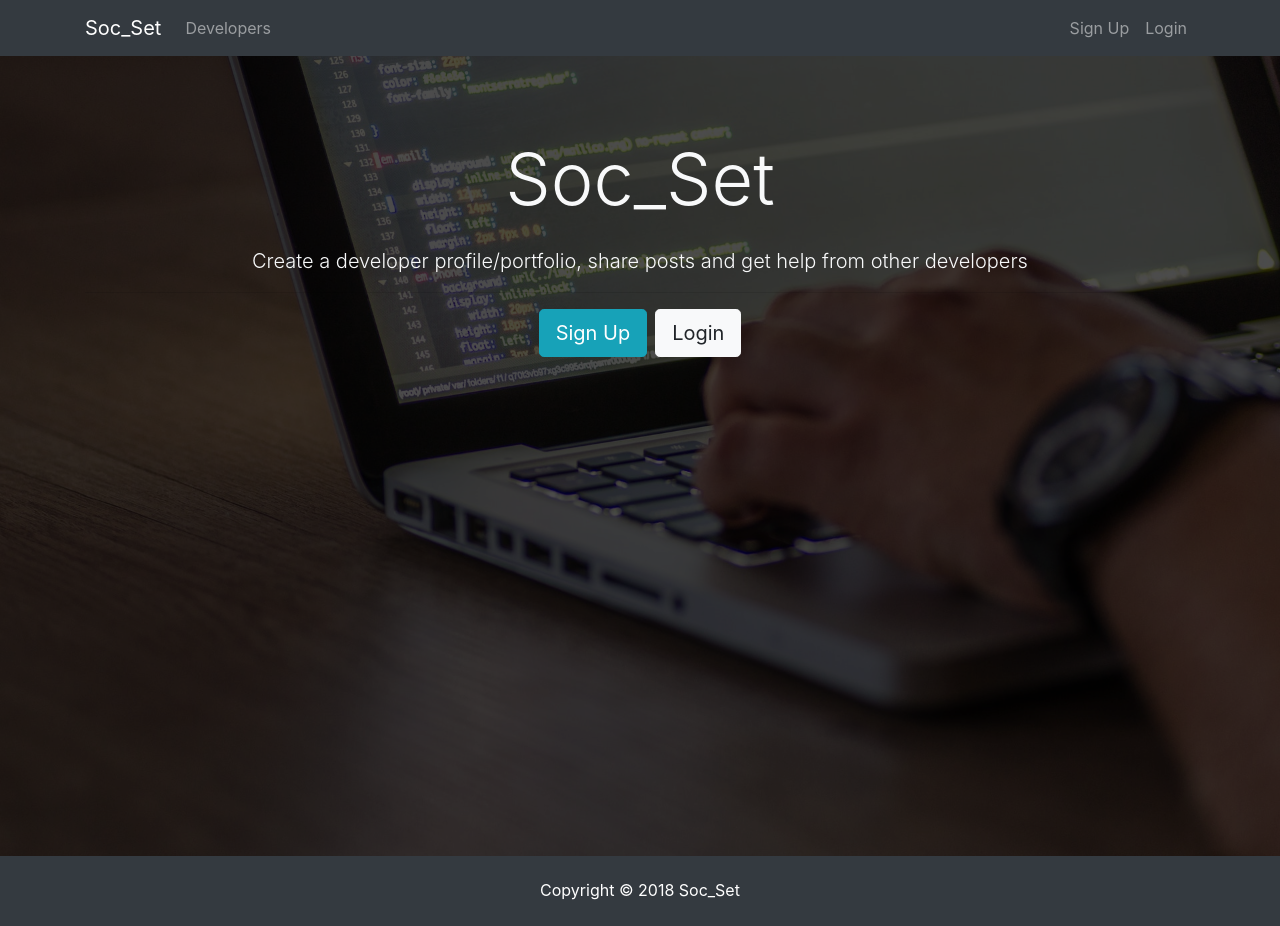
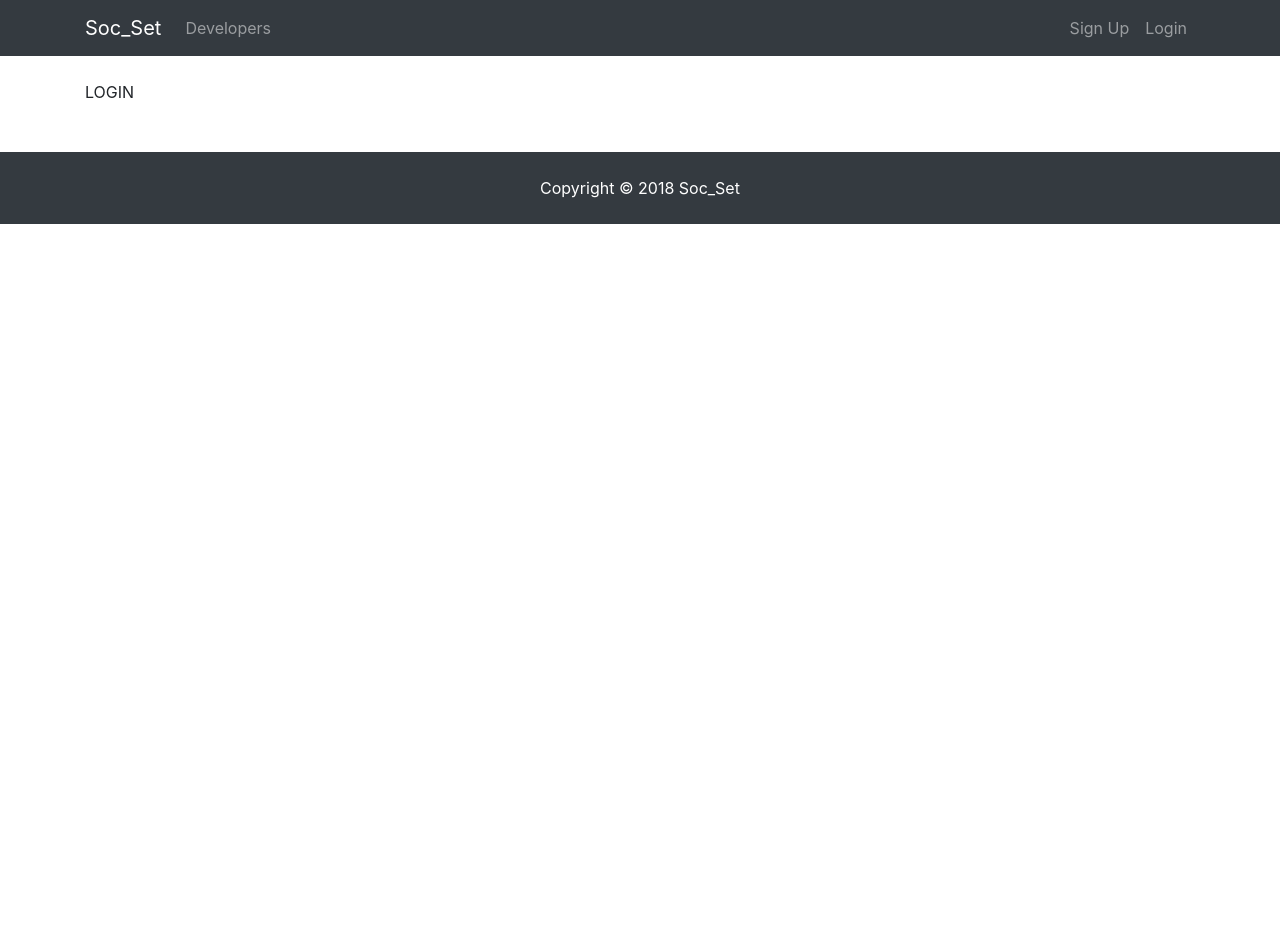
Before and after one commit to avardag/soc_net_nodejs, a React (Create React App) app in the folder client/: page /login in a window 1280 px wide. After the commit the page ends 800 px from the top, so only its background shows below. Built offline with nearby package versions, Linux system fonts and the light colour scheme.

Commit message:
implemented react-router on components & hooked links

```diff
--- a/client/package.json
+++ b/client/package.json
@@ -5,6 +5,7 @@
   "dependencies": {
     "react": "^16.6.3",
     "react-dom": "^16.6.3",
+    "react-router-dom": "^4.3.1",
     "react-scripts": "2.1.1"
   },
   "scripts": {
@@ -13,7 +14,7 @@
     "test": "react-scripts test",
     "eject": "react-scripts eject"
   },
-  "proxy":"http://localhost:5000",
+  "proxy": "http://localhost:5000",
   "eslintConfig": {
     "extends": "react-app"
   },
--- a/client/src/App.js
+++ b/client/src/App.js
@@ -1,17 +1,29 @@
-import React, { Component } from 'react';
-import './App.css';
-import Navbar from './components/layout/Navbar';
-import Footer from './components/layout/Footer';
-import Landing from './components/layout/Landing';
+import React, { Component } from "react";
+import "./App.css";
+//react router imports
+import { BrowserRouter, Route } from "react-router-dom";
+//Components
+import Navbar from "./components/layout/Navbar";
+import Footer from "./components/layout/Footer";
+import Landing from "./components/layout/Landing";
+import Register from "./components/auth/Register";
+import Login from "./components/auth/Login";
 
 class App extends Component {
   render() {
     return (
-      <div className="App">
-        <Navbar/>
-        <Landing/>
-        <Footer/>
-      </div>
+      <BrowserRouter>
+        <div className="App">
+          <Navbar />
+          <Route path="/" component={Landing} exact />
+          <div className="container">
+            <Route path="/register" component={Register} exact />
+            <Route path="/login" component={Login} exact />
+          </div>
+
+          <Footer />
+        </div>
+      </BrowserRouter>
     );
   }
 }
--- /dev/null
+++ b/client/src/components/auth/Login.js
@@ -0,0 +1,13 @@
+import React, { Component } from 'react';
+
+class Login extends Component {
+  render() {
+    return (
+      <div>
+        LOGIN
+      </div>
+    );
+  }
+}
+
+export default Login;
--- /dev/null
+++ b/client/src/components/auth/Register.js
@@ -0,0 +1,13 @@
+import React, { Component } from 'react';
+
+class Register extends Component {
+  render() {
+    return (
+      <div>
+        REGISTER
+      </div>
+    );
+  }
+}
+
+export default Register;
--- a/client/src/components/layout/Landing.js
+++ b/client/src/components/layout/Landing.js
@@ -1,4 +1,5 @@
-import React, { Component } from 'react';
+import React, { Component } from "react";
+import { Link } from "react-router-dom";
 
 class Landing extends Component {
   render() {
@@ -8,12 +9,19 @@ class Landing extends Component {
           <div className="container">
             <div className="row">
               <div className="col-md-12 text-center">
-              <h1 className="display-3 mb-4">Soc_Set
-              </h1>
-              <p className="lead"> Create a developer profile/portfolio, share posts and get help from other developers</p>
+                <h1 className="display-3 mb-4">Soc_Set</h1>
+                <p className="lead">
+                  {" "}
+                  Create a developer profile/portfolio, share posts and get help
+                  from other developers
+                </p>
                 <hr />
-              <a href="register.html" className="btn btn-lg btn-info mr-2">Sign Up</a>
-              <a href="login.html" className="btn btn-lg btn-light">Login</a>
+                <Link to="/register" className="btn btn-lg btn-info mr-2">
+                  Sign Up
+                </Link>
+                <Link to="/login" className="btn btn-lg btn-light">
+                  Login
+                </Link>
               </div>
             </div>
           </div>
--- a/client/src/components/layout/Navbar.js
+++ b/client/src/components/layout/Navbar.js
@@ -1,29 +1,42 @@
-import React, { Component } from 'react';
-
+import React, { Component } from "react";
+import { Link } from "react-router-dom";
 class Navbar extends Component {
   render() {
     return (
       <nav className="navbar navbar-expand-sm navbar-dark bg-dark mb-4">
         <div className="container">
-        <a className="navbar-brand" href="landing.html">Soc_Set</a>
-        <button className="navbar-toggler" type="button" data-toggle="collapse" data-target="#mobile-nav">
-          <span className="navbar-toggler-icon"></span>
+          <Link className="navbar-brand" to="/">
+            Soc_Set
+          </Link>
+          <button
+            className="navbar-toggler"
+            type="button"
+            data-toggle="collapse"
+            data-target="#mobile-nav"
+          >
+            <span className="navbar-toggler-icon" />
           </button>
 
           <div className="collapse navbar-collapse" id="mobile-nav">
             <ul className="navbar-nav mr-auto">
               <li className="nav-item">
-              <a className="nav-link" href="profiles.html"> Developers
-              </a>
+                <Link className="nav-link" to="/profiles">
+                  {" "}
+                  Developers
+                </Link>
               </li>
             </ul>
 
             <ul className="navbar-nav ml-auto">
               <li className="nav-item">
-              <a className="nav-link" href="register.html">Sign Up</a>
+                <Link className="nav-link" to="/register">
+                  Sign Up
+                </Link>
               </li>
               <li className="nav-item">
-              <a className="nav-link" href="login.html">Login</a>
+                <Link className="nav-link" to="/login">
+                  Login
+                </Link>
               </li>
             </ul>
           </div>
```
Lines whose indentation alone changed are shown as unchanged.
